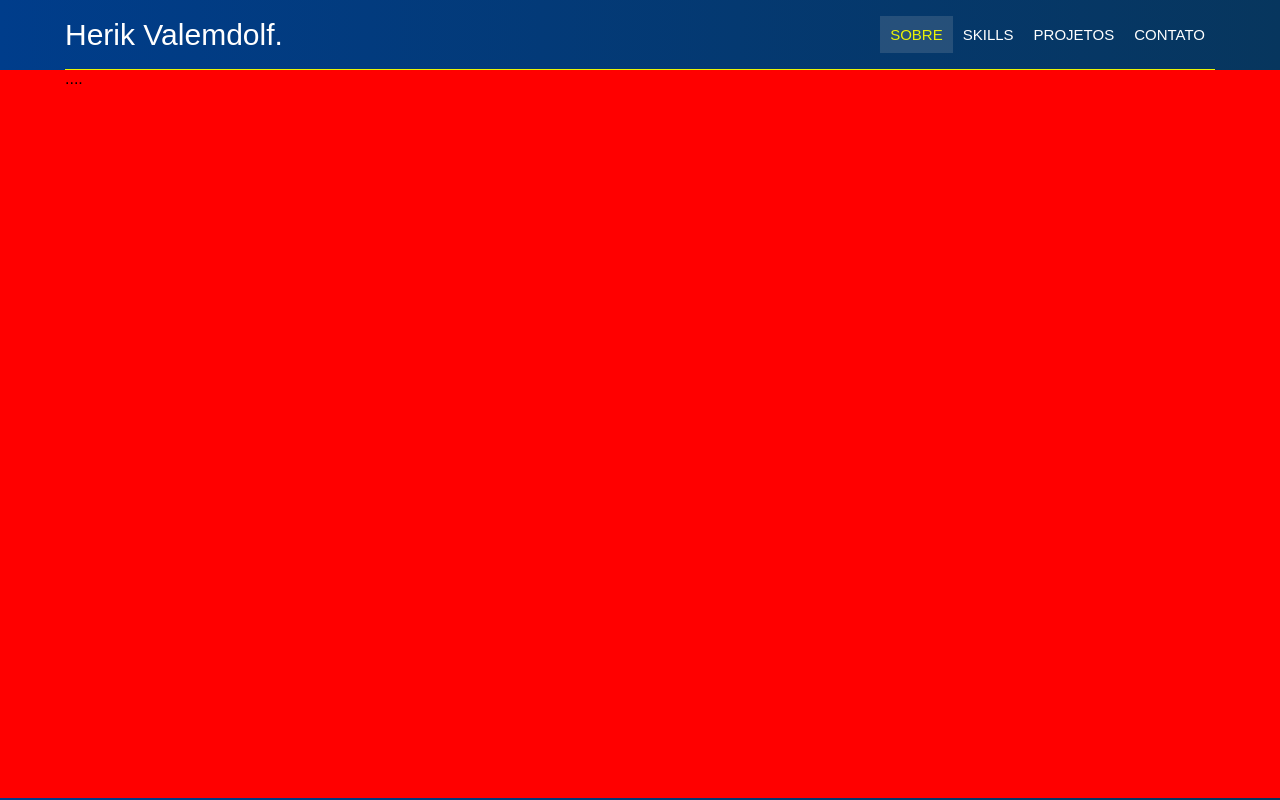
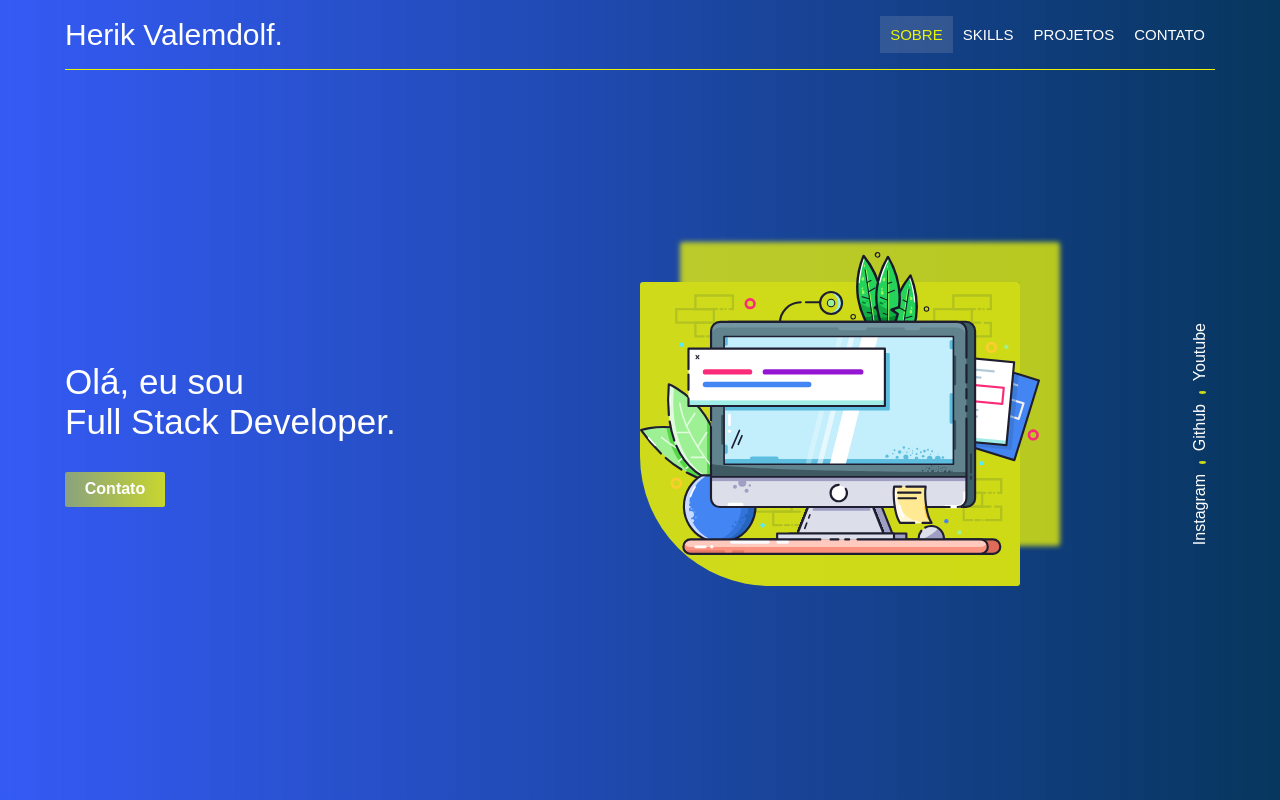
Before and after one commit to HerikValemdolf/Portfolio, a plain HTML site: page index.html in a window 1280 px wide. Drawn offline with Linux system fonts and the light colour scheme; a web font is replaced by a local one.

Commit message:
header e section bg

```diff
--- a/assets/css/style.css
+++ b/assets/css/style.css
@@ -5,7 +5,7 @@
     font-family: 'Baloo 2', sans-serif;
 }
 body{
-    background-image: linear-gradient(to right,#003D8B,#07365E);
+    background-image: linear-gradient(to right,#0030f2cb,#07365E);
 }
 
                                 /*Conf Header*/
@@ -69,5 +69,82 @@ section{
     height: 91vh;
     display: flex;
     justify-content: center;
-    background-color: red;
 }
+.desc-left{
+    display: flex;
+    flex-direction: column;
+    justify-content: center;
+    flex: 1;
+}
+.text-left p{
+    color: #ffffff;
+    font-size: 35px;
+}
+.btn-submit{
+    display: flex;
+    align-items: center;
+    justify-content: center;
+    background-image: linear-gradient(to right,#ebf30679,#ebf306d0);
+    margin-top: 30px;
+    width: 100px;
+    height: 35px;
+    border-radius: 2px;
+    }
+.btn-submit a{
+    text-decoration: none;
+}
+.btn-submit p{
+    display: block;
+    padding: 10px;
+    color: #ffffff;
+    font-size: 16px;
+    font-weight: bold
+}
+.btn-submit:hover{
+    background-color: #c4c4c42c;
+    background-image: none;
+}
+
+.desc-right{
+    flex: 1;
+    display: flex;
+    justify-content: space-between;
+    align-items: center;
+}
+.left{
+    background-color: #e6ee0ae3;
+    border-radius: 3px 3px 3px 130px;
+    box-shadow: 40px -40px 5px #e6ee0ac9;
+}
+.container-left{
+    width: 380px;
+    height: 304px;
+    position: relative;
+}
+.container-left img{
+    width: 400px;
+    position: absolute;
+    top: -30px;
+}
+.right{
+    display: flex;
+    width: 20px;
+    height: 250px;
+    padding: 4px;
+    writing-mode: vertical-lr;
+}
+.right a{
+    display: block;
+    font-size: 16px;
+    margin: 10px;
+    color: #ffffff;
+    transform: rotate(180deg);
+    text-decoration: none;
+}
+.circle{
+    display: flex;
+    width: 7px;
+    height: 7px;
+    background-color: #e6ee0ae3;
+    border-radius: 50%;
+}
--- a/index.html
+++ b/index.html
@@ -35,7 +35,31 @@
 
     <section>
         <div class="container">
-            ....
+            <div class="desc-left">
+                <div class="text-left">
+                    <p>Olá, eu sou</p>
+                    <p>Full Stack Developer.</p>
+                </div>
+                <div class="btn-submit">
+                    <a href="#">
+                        <p>Contato</p>
+                    </a>
+                </div>
+            </div>
+            <div class="desc-right">
+                <div class="left">
+                    <div class="container-left">
+                        <img src="assets/img/monitor_illustration_2.svg" alt="">
+                    </div>
+                </div>
+                <div class="right">
+                    <a href="">Youtube</a>
+                    <div class="circle"></div>
+                    <a href="">Github</a>
+                    <div class="circle"></div>
+                    <a href="">Instagram</a>
+                </div>
+            </div>
         </div>
     </section>
 
```
Also changed, not shown: assets/img/monitor_illustration.svg (added), assets/img/monitor_illustration_2.svg (added).
